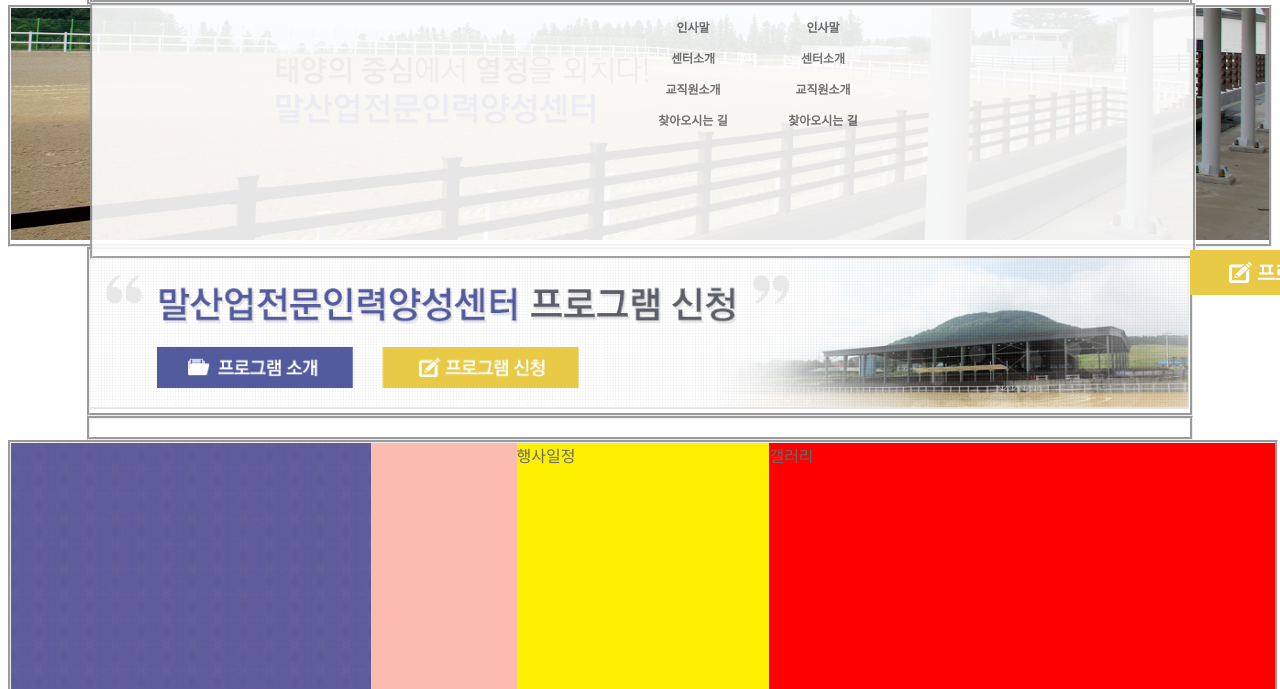
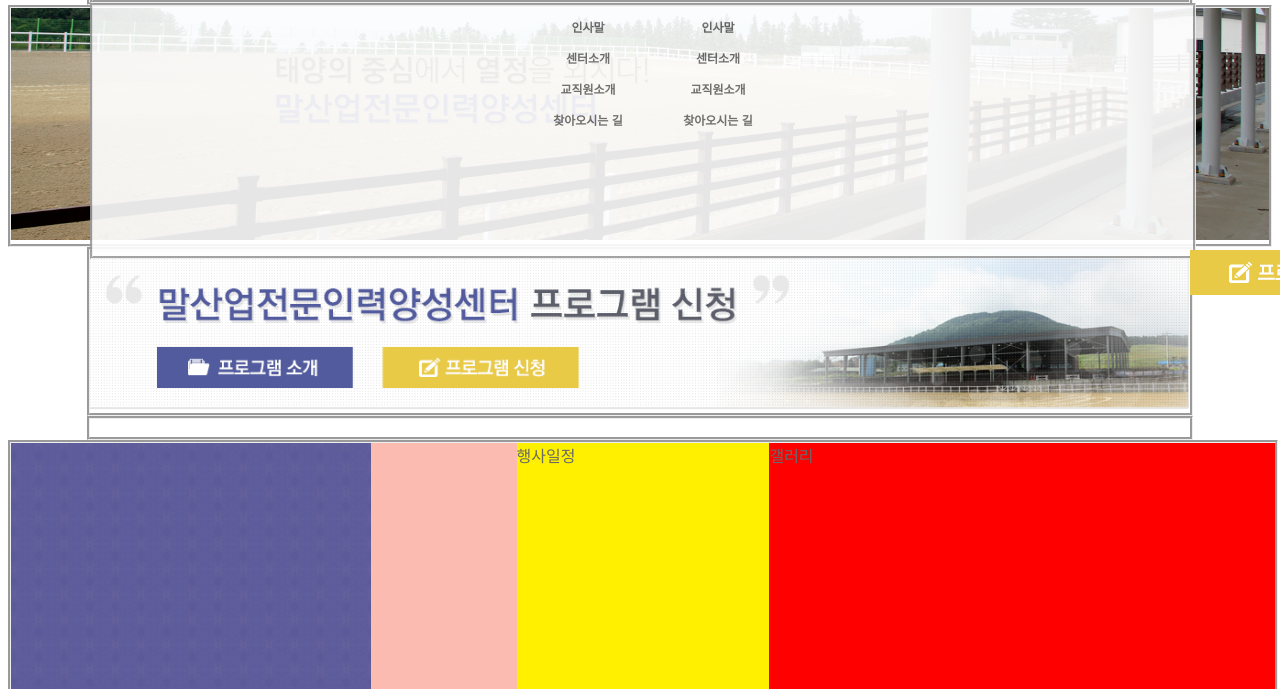
Before and after one commit to LEGOLLAS/Capstone_desigin_contest, a plain HTML site: page Form.html in a window 1280 px wide. Shown: the part 111-800 px from the top of the page. Drawn offline with Linux system fonts and the light colour scheme.

Commit message:
Working publishing

```diff
--- a/css/Sub.css
+++ b/css/Sub.css
@@ -97,7 +97,7 @@ ul li{
 }
 #Sub_bt1{
   text-align: center;
-  margin-left: 510px;
+  margin-left: 405px;
   width: 100px;
   font-size: 12px;
 }
@@ -108,7 +108,7 @@ ul li{
   top:0px;
   position: absolute;
   text-align: center;
-  margin-left: 640px;
+  margin-left: 535px;
   width: 100px;
   font-size: 12px;
 }
```
Also changed, not shown: Form.html (+1 -0 lines).
